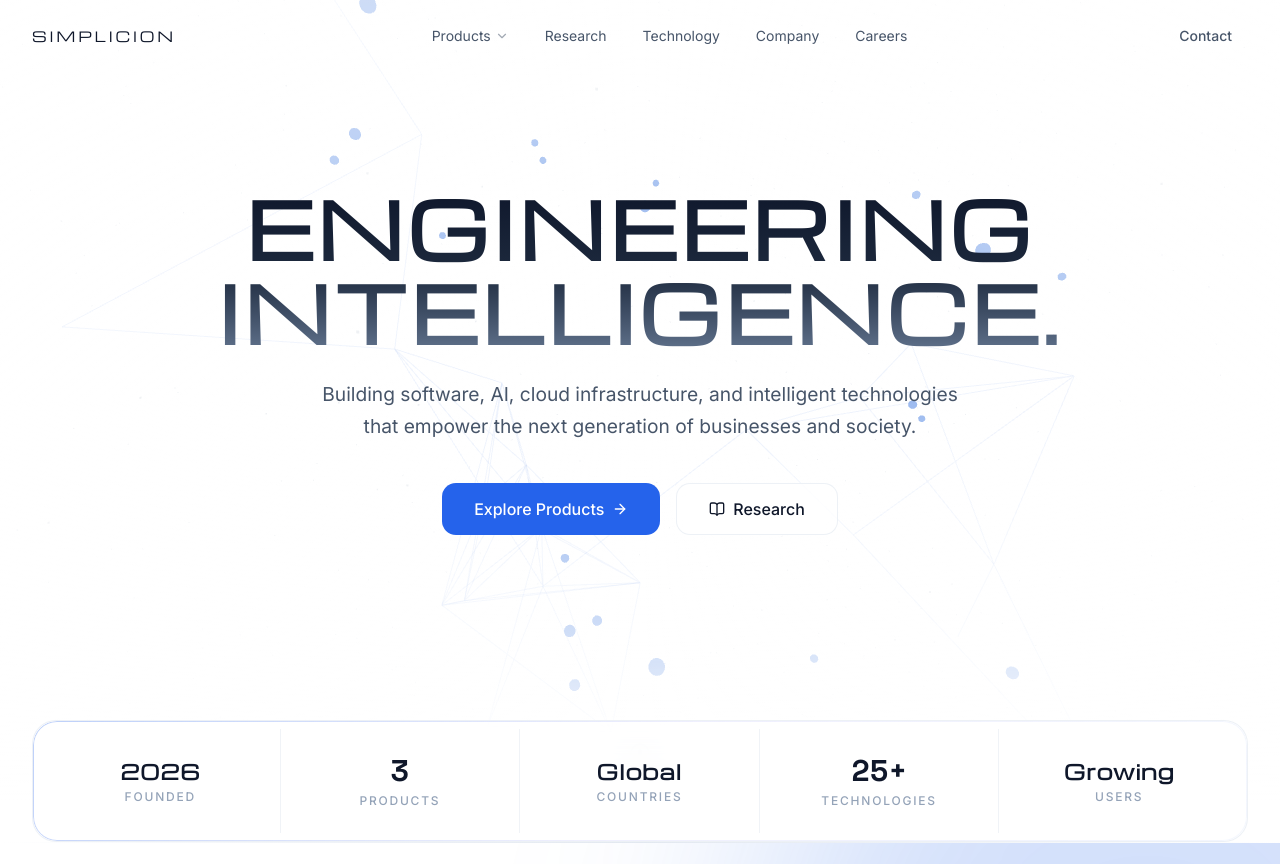
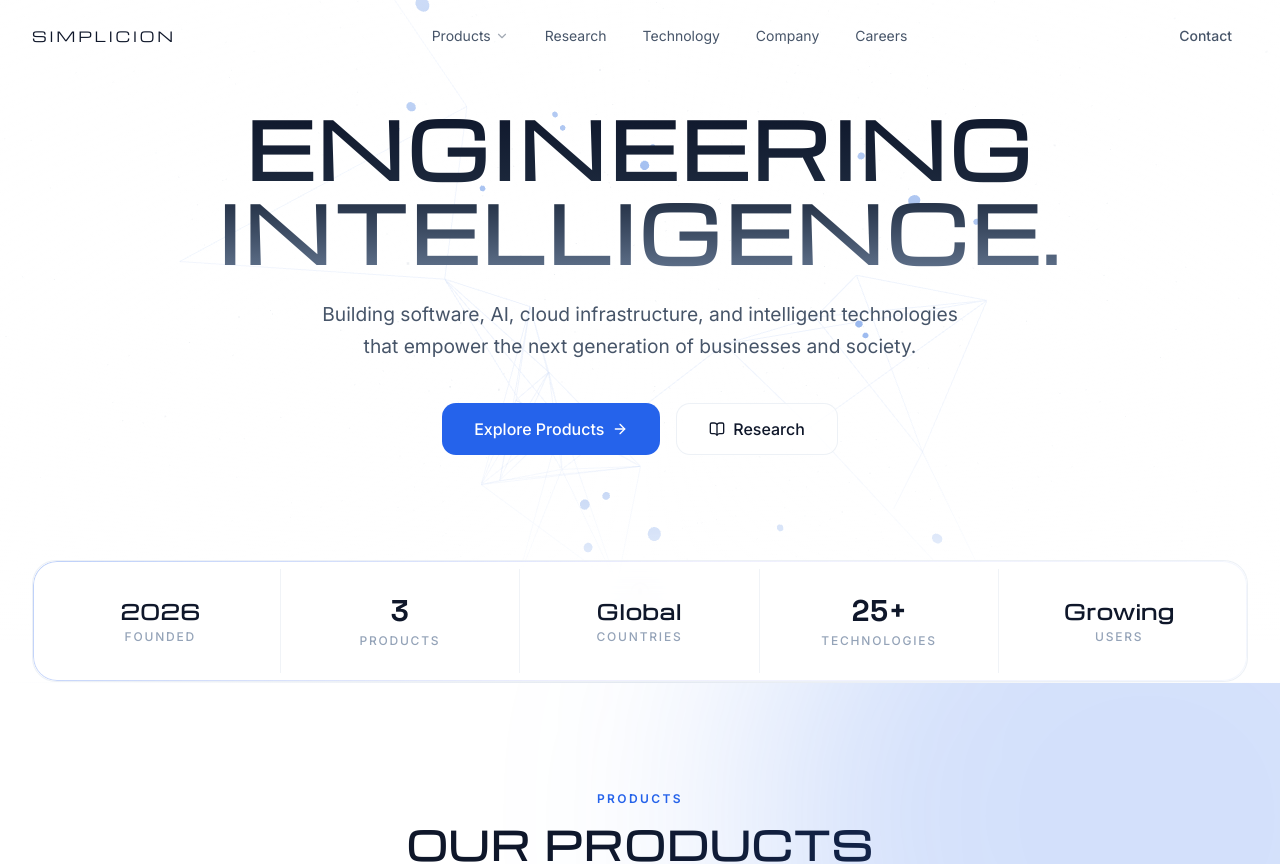
Before and after one commit to simplicion/Simplicion, a Next.js app: page / in a window 1280 px wide. Shown: the top 864 px of the page. Built offline with nearby package versions, Linux system fonts and the light colour scheme.

Commit message:
style: reduce hero section height to 80vh to bring stats above the fold

```diff
--- a/src/components/sections/HeroSection.tsx
+++ b/src/components/sections/HeroSection.tsx
@@ -41,7 +41,7 @@
 export function HeroSection() {
   return (
     <section
-      className="relative min-h-screen flex items-center justify-center overflow-hidden"
+      className="relative min-h-[80vh] flex items-center justify-center overflow-hidden"
       id="hero"
       aria-label="Hero"
     >
```
